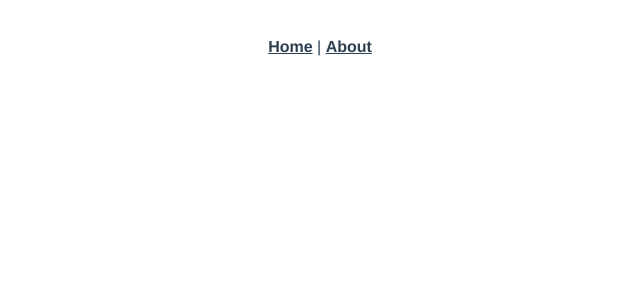
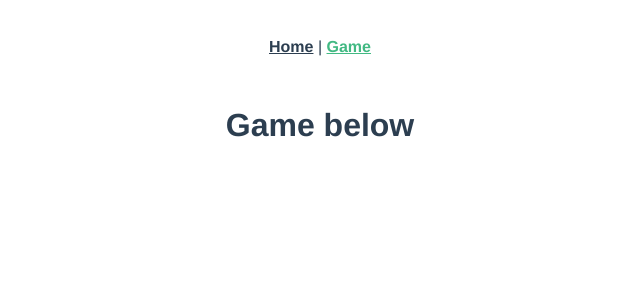
Before and after one commit to wailunlim/hnr-frontend, a Vue app: page /game in a window 1280 px wide. Shown: the top 300 px of the page, without its empty margins (320-960 px from the left). Built offline with nearby package versions, Linux system fonts and the light colour scheme.

Commit message:
Update views

```diff
--- a/src/App.vue
+++ b/src/App.vue
@@ -2,7 +2,7 @@
   <div id="app">
     <div id="nav">
       <router-link to="/">Home</router-link> |
-      <router-link to="/about">About</router-link>
+      <router-link to="/game">Game</router-link>
     </div>
     <router-view />
   </div>
--- a/src/router/index.js
+++ b/src/router/index.js
@@ -11,13 +11,12 @@ const routes = [
     component: Home
   },
   {
-    path: "/about",
-    name: "about",
+    path: "/game",
+    name: "game",
     // route level code-splitting
     // this generates a separate chunk (about.[hash].js) for this route
     // which is lazy-loaded when the route is visited.
-    component: () =>
-      import(/* webpackChunkName: "about" */ "../views/About.vue")
+    component: () => import(/* webpackChunkName: "about" */ "../views/Game.vue")
   }
 ];
 
--- a/src/views/About.vue
+++ /dev/null
@@ -1,5 +0,0 @@
-<template>
-  <div class="about">
-    <h1>This is an about page</h1>
-  </div>
-</template>
--- /dev/null
+++ b/src/views/Game.vue
@@ -0,0 +1,5 @@
+<template>
+  <div class="game">
+    <h1>Game below</h1>
+  </div>
+</template>
```
